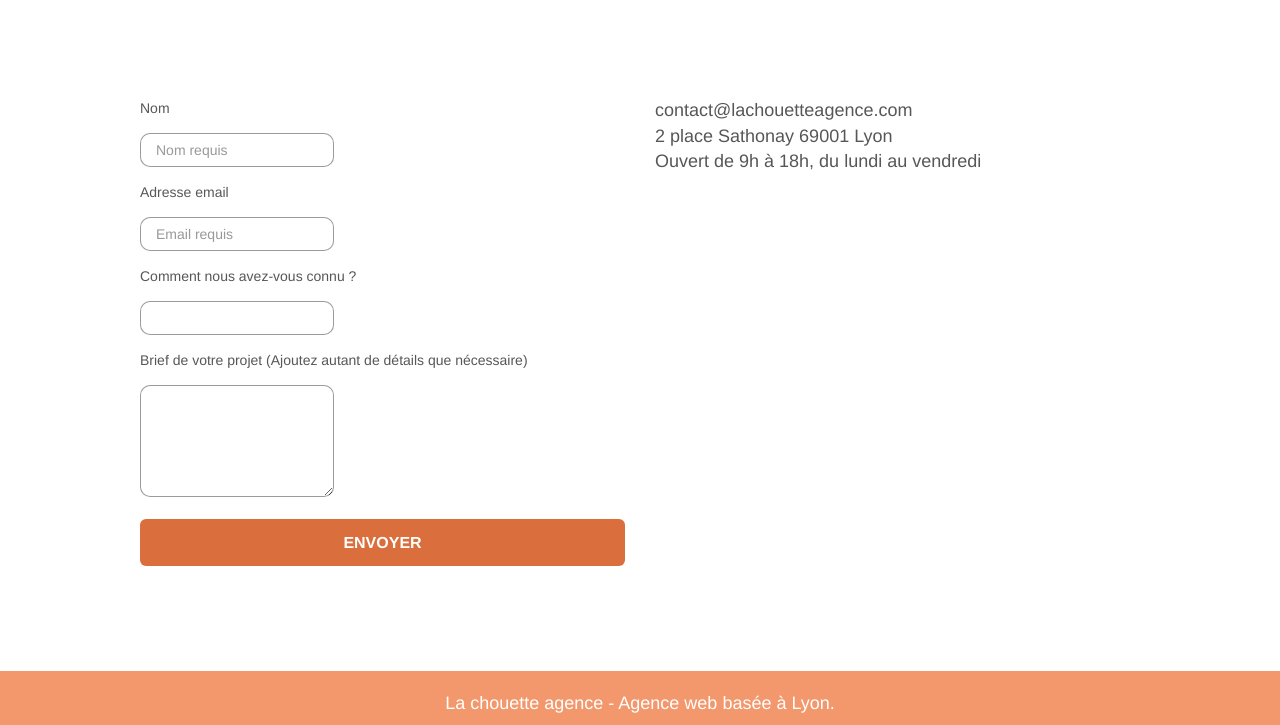
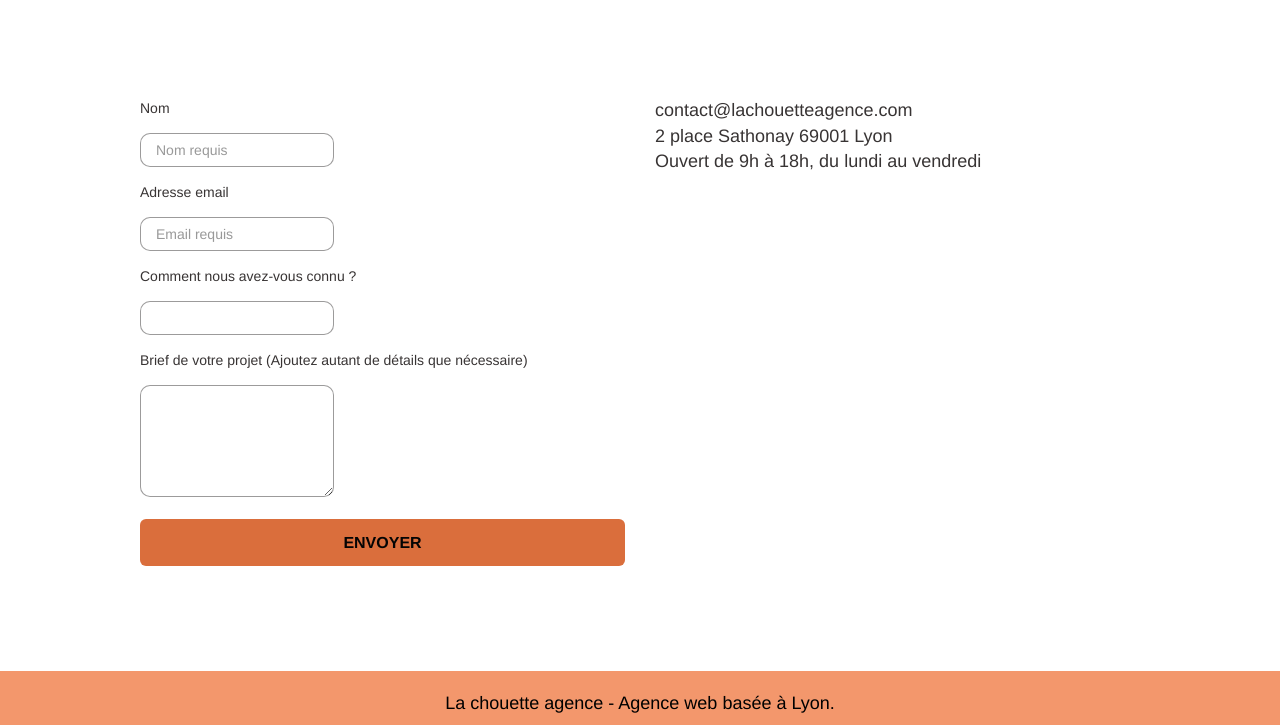
Before and after one commit to Faissoil22/AliFaissoil_4_10082021, a plain HTML site: page optimize/contact.html in a window 1280 px wide. Shown: the part 517-1242 px from the top of the page. Drawn offline with nearby package versions, Linux system fonts and the light colour scheme; files that its build step writes are made by us from their sources; a script that the page names is missing.

Commit message:
Update style.css

```diff
--- a/optimize/style.css
+++ b/optimize/style.css
@@ -664,7 +664,7 @@ label,
 a {
     font-family: "helvetica";
     font-weight: 400;
-    color: #575757 !important;
+    color: #383434 !important;
 }
 
 .container {
@@ -751,7 +751,7 @@ h4 {
 }
 
 .white {
-    color: #ffffff !important;
+    color: #000000 !important;
 }
 
 .portfolio-thumb {
@@ -795,12 +795,12 @@ h4 {
 
 .btn-atomic-tangerine {
     background: #da6e3c;
-    color: #ffffff !important;
+    color: #040404 !important;;
 }
 
 .btn-atomic-tangerine:hover {
     background: #c27956 !important;
-    color: #ffffff !important;
+    color: #040404 !important;;
 }
 
 .ltc-white {
```
